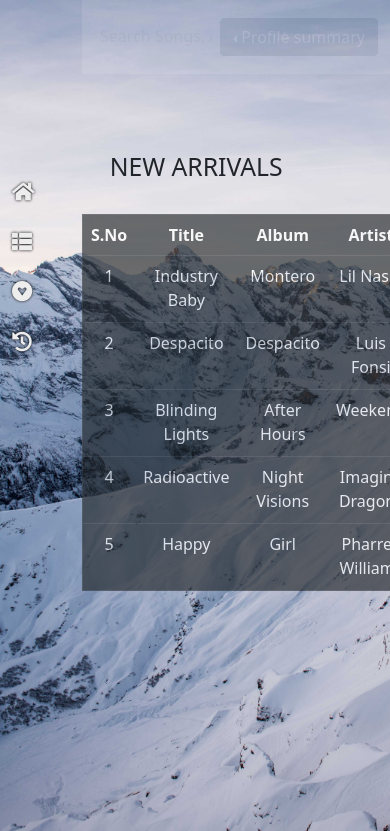
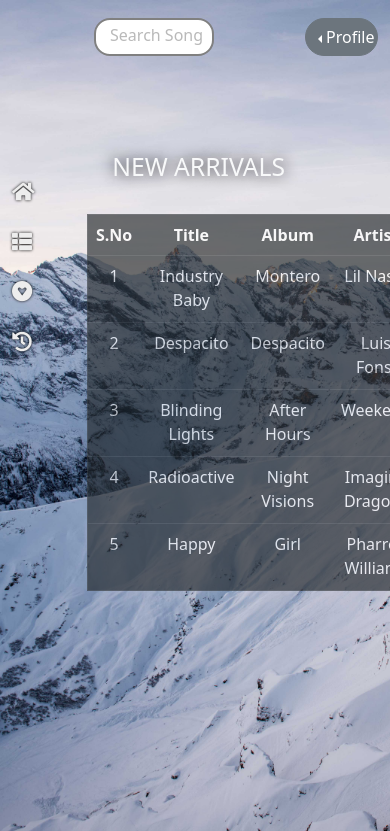
Before and after one commit to SrinathS06/SPD-HERTZ, a PHP site: page /MusicLibrary_user.php in a window 390 px wide; the page is wider, and only the part inside the window is pictured. Shown: the top 831 px of that part. Run offline with PHP 8.4, Linux system fonts and the light colour scheme; a user stored in the database is signed in; data comes from the database, SQL or seed files in the repository; data that the repository does not hold is empty; some libraries are stand-ins or nearby versions; some web fonts are replaced.

Commit message:
css main

```diff
--- a/css/LibraryStylesheet.css
+++ b/css/LibraryStylesheet.css
@@ -17,9 +17,8 @@ body{
     padding-top: 10px;
     width: 100%;
     justify-content: space-between;
+    /* font-family: 'Merienda One', cursive; */
     z-index: 1;
-    background-color: white;
-    opacity: 0.1;
 }
 
 #top button{
@@ -27,6 +26,7 @@ body{
 }
 
 #left{
+    /* font-family: 'Merienda One', cursive; */
     position: fixed;
     top: 0;
     left: 0;
@@ -48,6 +48,7 @@ body{
     font-size: 20px;
     font-weight: 700;
     height: 50px;
+    /* border-color: cadetblue; */
     border: 0.3px;
 }
 
@@ -58,10 +59,26 @@ body{
     width: 80%;
     float: left;
     text-align: center;
+    /* font-family: 'Merienda One', cursive; */
+}
+
+#update_song_container{
+    text-align: -webkit-center;
+}
+
+#add_song_container{
+    text-align: -webkit-center;
+}
+
+#filer input{
+    padding: 0;
+    width: 300px;
+    border: none;
 }
 
 #results_Container{
     padding-right: 15px;
+    padding-left: 5px;
 }
 
 h1{
@@ -72,14 +89,25 @@ h1{
 h2{
     text-align: center;
     padding: 25px;
+    color: #f8f9fa;
+    text-shadow: 0 0 15px black;
+}
+
+h4{
+    color: #f8f9fa;
+    text-shadow: 0 0 15px black;
 }
 
 input{
-   height: 38px;
-   width: 220px;
-   padding-bottom: 7px;
-   border-radius: 16px;
-   border: 0;
+    border: 2px solid gray;
+    height: 38px;
+    width: 220px;
+    padding: 10px;
+    border-radius: 16px;
+}
+
+#search-button button{
+    vertical-align: initial;
 }
 
 input::-webkit-input-placeholder{
@@ -120,8 +148,10 @@ input::-webkit-input-placeholder{
         padding-top: 5px;
     }
 
-    .dropdown{
-        right: 35%;
+    #dropdownMenuLink{
+        width: 73px;
+        overflow: hidden;
+        border-radius: 20px;
     }
 
     #search-button button{
```
